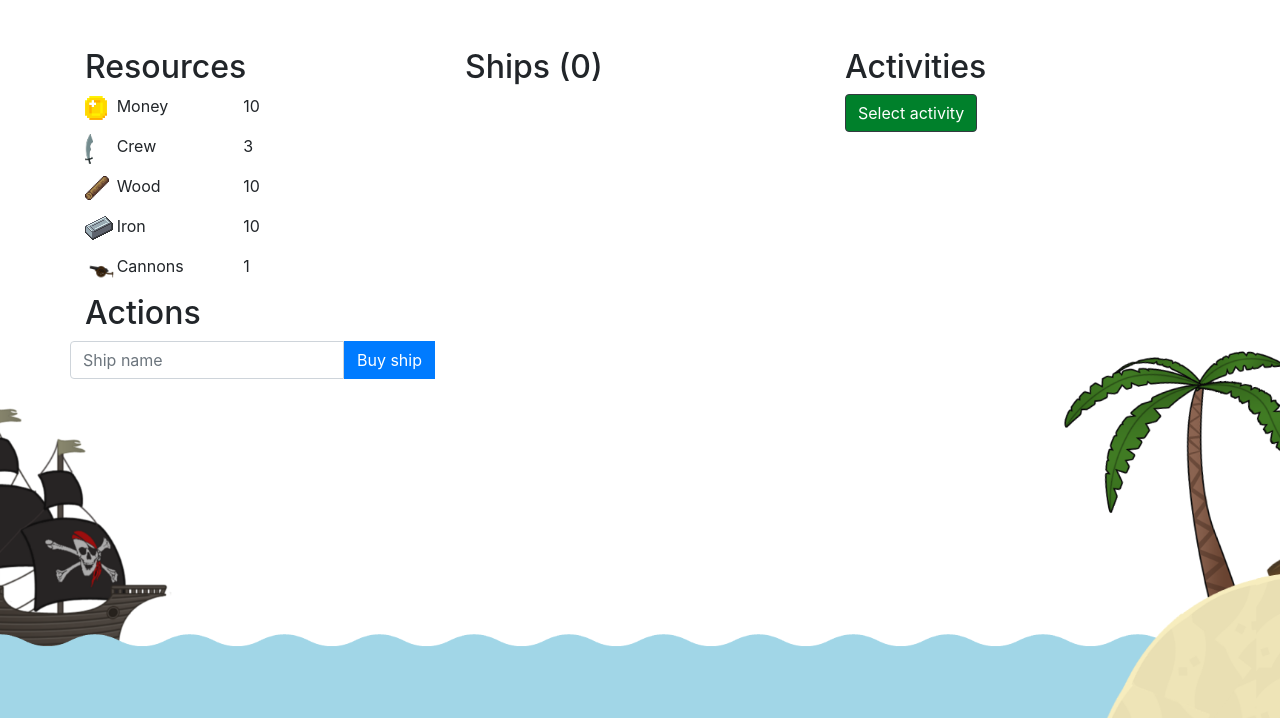
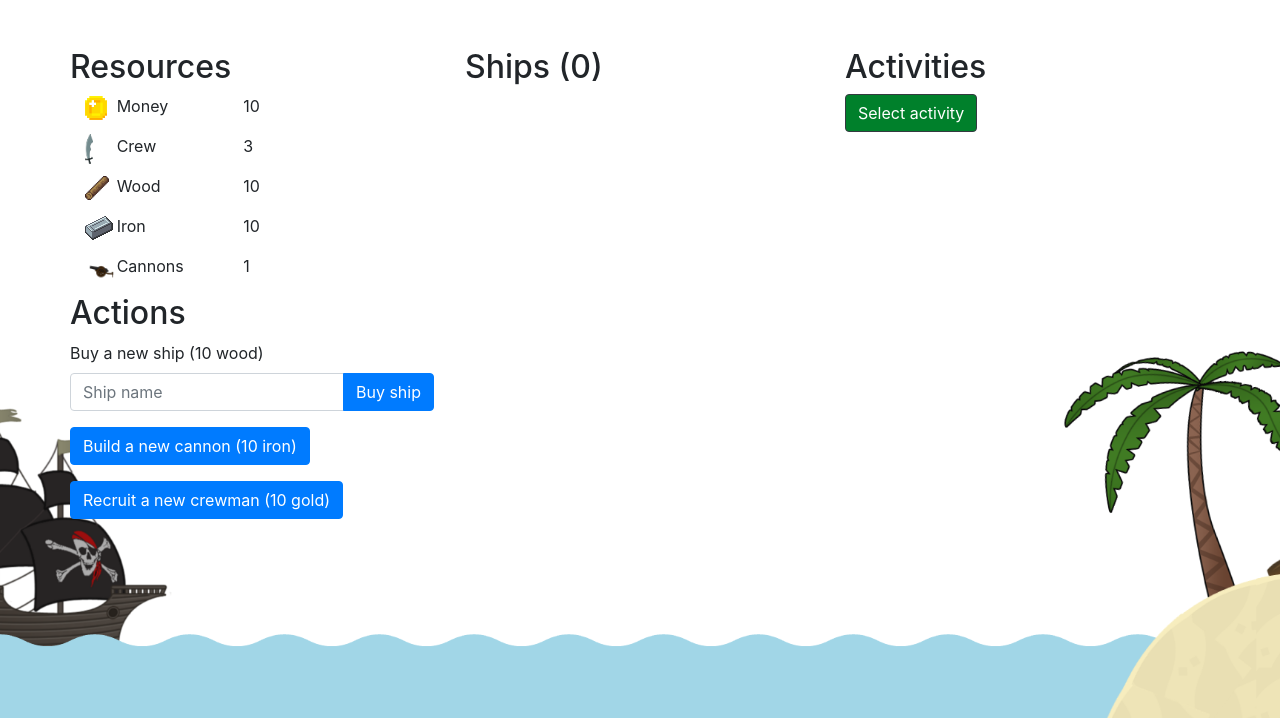
Before and after one commit to HE-Arc/PirateWar, a Django app: page /play/ in a window 1280 px wide. Shown: the part 82-800 px from the top of the page. Run offline with Django 3.2, Linux system fonts and the light colour scheme; the visitor is signed in with stand-in values (Sample User, id 1); data comes from the database, SQL or seed files in the repository; data that the repository does not hold is empty; some libraries are stand-ins or nearby versions; some web fonts are replaced.

Commit message:
Close #4 buying cannon and crew. Better alert display.

```diff
--- a/pirateWar/pirateWar/urls.py
+++ b/pirateWar/pirateWar/urls.py
@@ -19,9 +19,7 @@ from django.urls import include, path
 from django.contrib.auth import views as auth_views
 
 from pirateWarApp.views import HomeView, AboutView, PlayView, ShipDeleteView, ShipCreateView, ShipUpdateView, \
-    ProfileView, ActivityListView, SelectShipView, AddActivityView, ResultView
-
-from registration.views import RegistrationView
+    ProfileView, ActivityListView, SelectShipView, AddActivityView, ResultView, BuyCannonView, RecruitCrewManView
 
 from registration.views import RegistrationView
 
@@ -40,6 +38,8 @@ urlpatterns = [
          login_required(ShipCreateView.as_view()), name='create-ship'),
     path('play/ship/<int:pk>/edit',
          login_required(ShipUpdateView.as_view()), name='edit-ship'),
+    path('play/player/build-cannon', login_required(BuyCannonView.as_view()), name='build-cannon'),
+    path('play/player/recruit-crewman', login_required(RecruitCrewManView.as_view()), name='recruit'),
     path('admin/', admin.site.urls, name='admin'),
     path('accounts/', include('registration.backends.simple.urls')),
     path('accounts/profile/', login_required(ProfileView.as_view()), name='profile'),
--- a/pirateWar/pirateWarApp/static/css/style.css
+++ b/pirateWar/pirateWarApp/static/css/style.css
@@ -1,23 +1,30 @@
 body {
-  background: white url("../img/background.png") no-repeat center center fixed;
-  -webkit-background-size: cover;
-  -moz-background-size: cover;
-  -o-background-size: cover;
-  background-size: cover;
+    background: white url("../img/background.png") no-repeat center center fixed;
+    -webkit-background-size: cover;
+    -moz-background-size: cover;
+    -o-background-size: cover;
+    background-size: cover;
 }
 
-.mh1 div{
+.mh1 div {
     height: 2.5em;
 }
 
-.mh2 div{
+.mh2 div {
     height: 2.5em;
 }
 
-.colorLink{
-    color : black;
+.colorLink {
+    color: black;
 }
 
-.colorLink:hover{
-    color : grey;
+.colorLink:hover {
+    color: grey;
 }
+
+#alert {
+    position: fixed;
+    bottom: 5em;
+    right: 10px;
+    width: 300px;
+}
--- a/pirateWar/pirateWarApp/templates/base.html
+++ b/pirateWar/pirateWarApp/templates/base.html
@@ -9,8 +9,6 @@
     {% bootstrap_css %}
     {% bootstrap_javascript jquery='full' %}
 
-    {# Display django.contrib.messages as Bootstrap alerts #}
-    {% bootstrap_messages %}
     <meta charset="UTF-8">
     <link rel="stylesheet" type="text/css" href="{% static 'css/style.css' %}"/>
     <link href="https://fonts.googleapis.com/icon?family=Material+Icons" rel="stylesheet">
@@ -29,7 +27,7 @@
         </a>
         {% if user.is_authenticated %}
             <h2>
-            <span class="badge badge-secondary">{{user.username}}</span>
+                <span class="badge badge-secondary">{{ user.username }}</span>
             </h2>
         {% endif %}
         <button class="navbar-toggler" type="button" data-toggle="collapse" data-target="#navbarSupportedContent"
@@ -50,7 +48,8 @@
                         <a class="btn btn-dark" style="background-color: #00802b" href="{% url 'login' %}">Login</a>
                     </li>
                     <li class="nav-item">
-                    <a class="btn btn-dark" style="background-color: #00802b" href="{% url 'register' %}">Register</a>
+                        <a class="btn btn-dark" style="background-color: #00802b"
+                           href="{% url 'register' %}">Register</a>
                     </li>
                 {% endif %}
             </ul>
@@ -58,6 +57,10 @@
     </div>
 </nav>
 
+<div id="alert">
+    {# Display django.contrib.messages as Bootstrap alerts #}
+    {% bootstrap_messages %}
+</div>
 
 <div class="container">
     {% block content %}
--- a/pirateWar/pirateWarApp/templates/play.html
+++ b/pirateWar/pirateWarApp/templates/play.html
@@ -7,7 +7,9 @@
 
     <div class="row">
         <div class="col">
+            <div class="row mh1">
                 <h2>Resources</h2>
+            </div>
             <div class="row mh1">
                 <div class="col-1"><img src="{% static 'img/coin.png' %}" alt="Money" title="Money"/></div>
                 <div class="col-4"> Money</div>
@@ -37,18 +39,37 @@
             </div>
 
 
+            <div class="row">
                 <h2>Actions</h2>
+            </div>
             <div class="row">
                 <form class="form-group" method="post" action="{% url 'create-ship' %}">
                     {% csrf_token %}
+                    <label for="btn-buy-ship">Buy a new ship (10 wood)</label>
                     <div class="input-group">
                         <input type="text" class="form-control" placeholder="Ship name"
                                aria-label="Input group example" aria-describedby="btnGroupAddon" id="shipname"
                                name="shipname">
-                    <div class="input-group-prepend">
-                        <input type="submit" class="btn btn-primary" value="Buy ship">
+                        <div class="input-group-append">
+                            <input id='btn-buy-ship' type="submit" class="btn btn-primary" value="Buy ship">
                         </div>
                     </div>
+                </form>
+            </div>
+
+            <div class="row">
+                <form class="form-group" method="post" action="{% url 'build-cannon' %}">
+                    {% csrf_token %}
+                    <input id='btn-buy-cannon' type="submit" class="btn btn-primary"
+                           value="Build a new cannon (10 iron)">
+                </form>
+            </div>
+
+            <div class="row">
+                <form class="form-group" method="post" action="{% url 'recruit' %}">
+                    {% csrf_token %}
+                    <input id='btn-buy-cannon' type="submit" class="btn btn-primary"
+                           value="Recruit a new crewman (10 gold)">
                 </form>
             </div>
 
@@ -77,7 +98,8 @@
                 <form method="post" action="{% url 'result' %}">
                     {% csrf_token %}
                     <div class="row mh1">
-                <div class="col-2"><img src="{% static 'img/1stship_3.png' %}" alt="Ship" title="Ship" height="30"/>
+                        <div class="col-2"><img src="{% static 'img/1stship_3.png' %}" alt="Ship" title="Ship"
+                                                height="30"/>
                         </div>
                         <div class="col-6">{{ ship.name }}</div>
                         <div class="col-2 time"></div>
@@ -126,8 +148,6 @@
         setInterval(updateTime, 1000);
 
 
-
-
     </script>
 
 {% endblock %}
--- a/pirateWar/pirateWarApp/views.py
+++ b/pirateWar/pirateWarApp/views.py
@@ -237,3 +237,33 @@ class HomeView(TemplateView):
         if logged:
             username = request.user.username
         return render(request, self.template_name, {'logged': logged, 'username': username})
+
+
+class BuyCannonView(generic.TemplateView):
+    template_name = 'play.html'
+
+    def post(self, request, *args, **kwargs):
+        player = PlayView.get_player(request.user)
+        if player.iron >= 10:
+            player.cannons += 1
+            player.iron -= 10
+            player.save()
+            return redirect('play')
+
+        messages.add_message(self.request, messages.ERROR, 'Not enough iron')
+        return redirect('play')
+
+
+class RecruitCrewManView(generic.TemplateView):
+    template_name = 'play.html'
+
+    def post(self, request, *args, **kwargs):
+        player = PlayView.get_player(request.user)
+        if player.money >= 10:
+            player.crew += 1
+            player.money -= 10
+            player.save()
+            return redirect('play')
+
+        messages.add_message(self.request, messages.ERROR, 'Not enough money')
+        return redirect('play')
```
Lines whose indentation alone changed are shown as unchanged.
